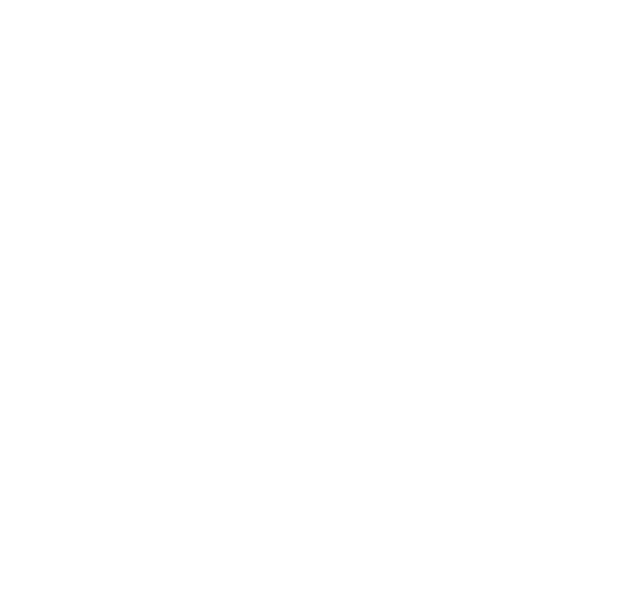
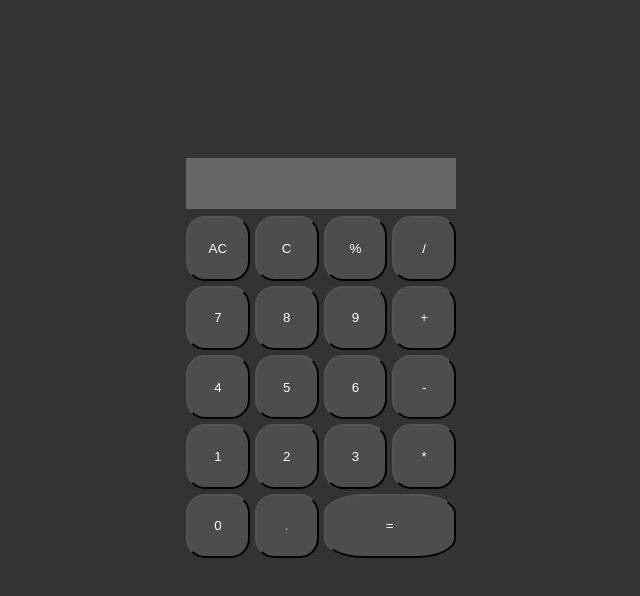
Before and after one commit to YoussefTamerr/Calculator, a plain HTML site: page index.html in a window 1280 px wide. Shown: the whole page, without its empty margins (319-959 px from the left). Drawn offline with Linux system fonts and the light colour scheme.

Commit message:
added buttons need to change coloring

```diff
--- a/index.html
+++ b/index.html
@@ -11,5 +11,32 @@
 </head>
 <body>
 
+    <div id="main" class="main">
+        <div id="display" class="display">
+
+        </div>
+        <div id="buttons" class="buttons">
+            <button class="button" id="op">AC</button>
+            <button class="button" id="op">C</button>
+            <button class="button" id="op">%</button>
+            <button class="button" id="op">/</button>
+            <button class="button" id="digit">7</button>
+            <button class="button" id="digit">8</button>
+            <button class="button" id="digit">9</button>
+            <button class="button" id="op">+</button>
+            <button class="button" id="digit">4</button>
+            <button class="button" id="digit">5</button>
+            <button class="button" id="digit">6</button>
+            <button class="button" id="op">-</button>
+            <button class="button" id="digit">1</button>
+            <button class="button" id="digit">2</button>
+            <button class="button" id="digit">3</button>
+            <button class="button" id="op">*</button>
+            <button class="button" id="digit">0</button>
+            <button class="button" id="digit">.</button>
+            <button class="button equal" id="op">=</button>
+        </div>
+    </div>
+
 </body>
 </html>
--- a/styles.css
+++ b/styles.css
@@ -0,0 +1,42 @@
+body {
+    display: flex;
+    justify-content: center;
+    align-items: center;
+    background-color: #333333;
+    .main {
+        margin: 150px;
+        width: 300px;
+        height: 400px;
+        border: 2px;
+        border-color: rgb(255, 255, 255);
+        border-radius: 10px;
+        display: flex;
+        flex-direction: column;
+        align-items: center;
+        gap: 7px;
+        .display {
+            width: 90%;
+            height: 60px;
+            background-color: #666666;
+        }
+        .buttons {
+            display: grid;
+            grid-template-rows: repeat(5, 1fr);
+            grid-template-columns: repeat(4, 1fr);
+            height: 100%;
+            width: 90%;
+            gap: 5px;
+            .button {
+                color: #ffffff;
+                background-color: #4d4d4d;
+                text-align: center;
+                border-radius: 30%;
+            }
+
+            .equal {
+                grid-column: 3/5;
+
+            }
+        }
+    }
+}
```
